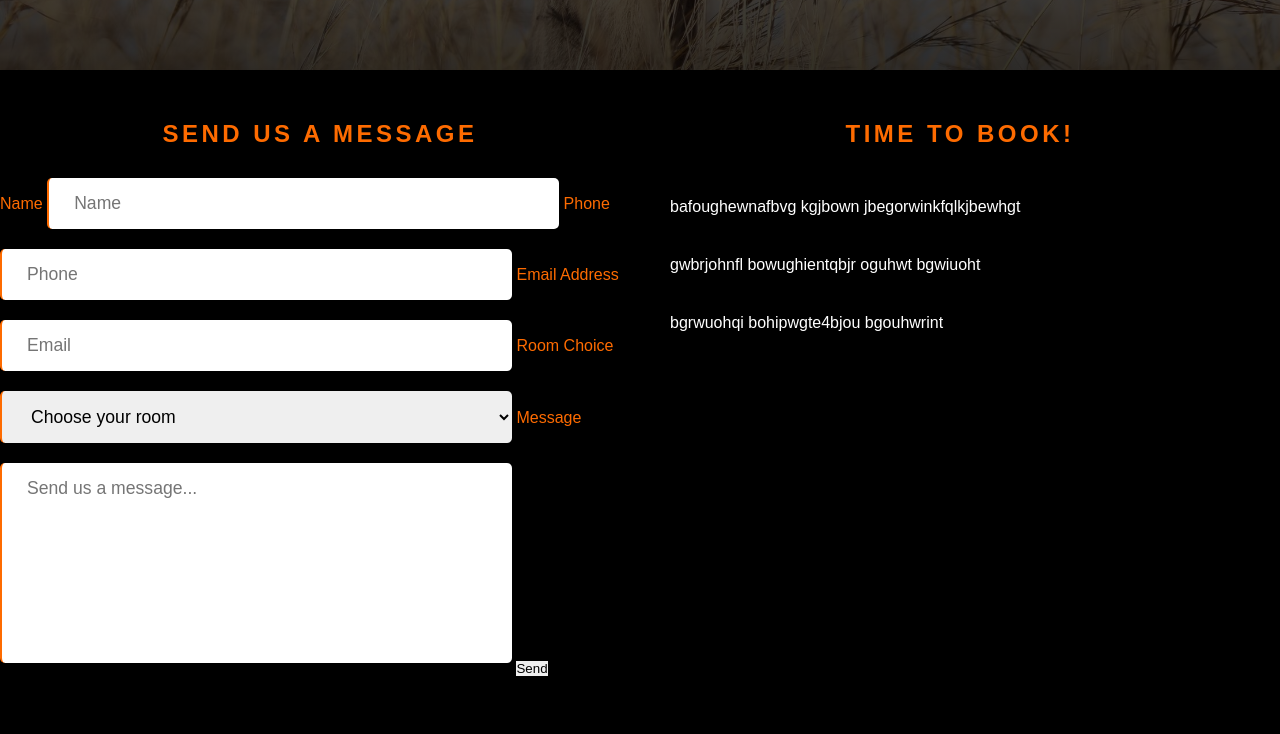
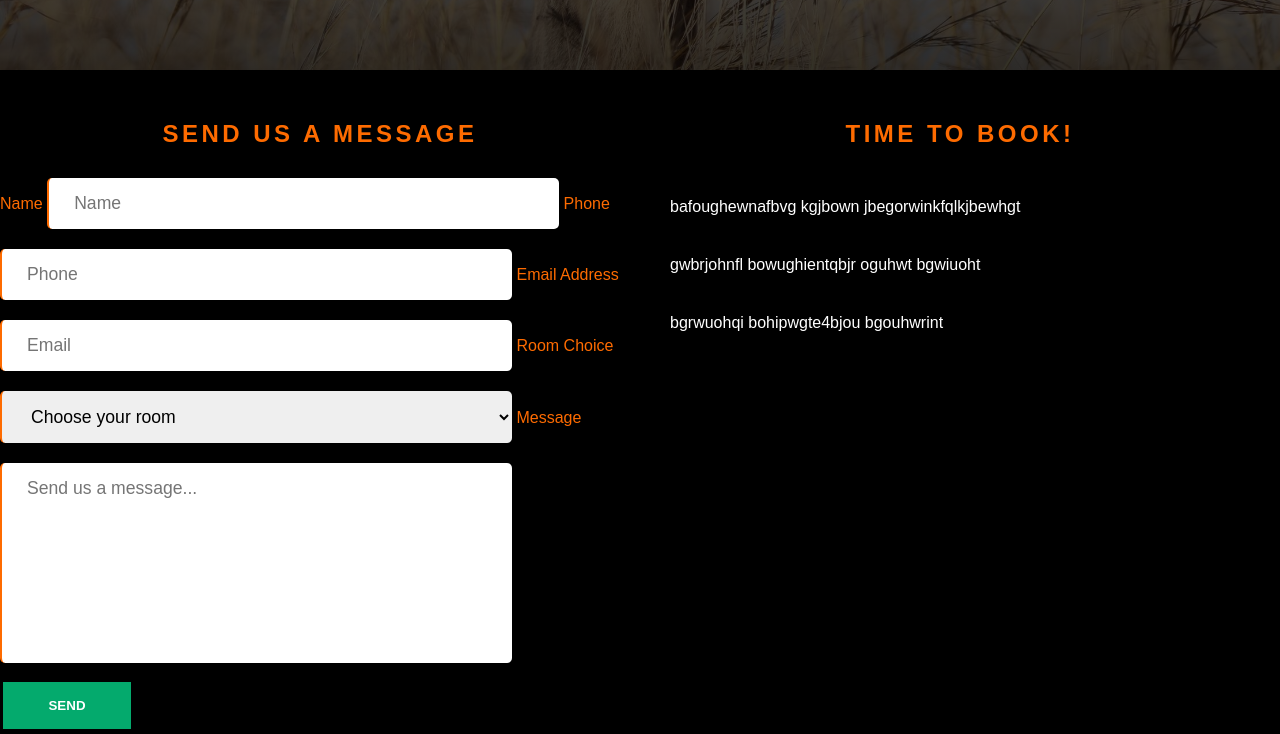
Before and after one commit to pecheylauren02/my-safari, a plain HTML site: page enquiries.html in a window 1280 px wide. Shown: the part 605-1339 px from the top of the page. Before the commit the page ends 1282 px from the top, so only its background shows below. Drawn offline with Linux system fonts and the light colour scheme; a web font is replaced by a local one.

Commit message:
Style submit button on enquiry form

```diff
--- a/assets/css/style.css
+++ b/assets/css/style.css
@@ -636,5 +636,13 @@ textarea {
 }
 
 button {
-
+    background-color: #04AA6D;
+    color: white;
+    padding: 16px 32px;
+    text-transform: uppercase;
+    font-family: Baskerville, sans-serif;
+    text-decoration: none;
+    margin: 5px 3px;
+    cursor: pointer;
+    width: 20%;
 }
--- a/enquiries.html
+++ b/enquiries.html
@@ -96,7 +96,7 @@
                     <textarea id="message" name="message" placeholder="Send us a message..."
                         style="height:200px"></textarea>
 
-                    <button type="submit">Send</button>
+                    <button type="submit"><strong>Send</strong></button>
                 </form>
             </div>
         </div>
```
